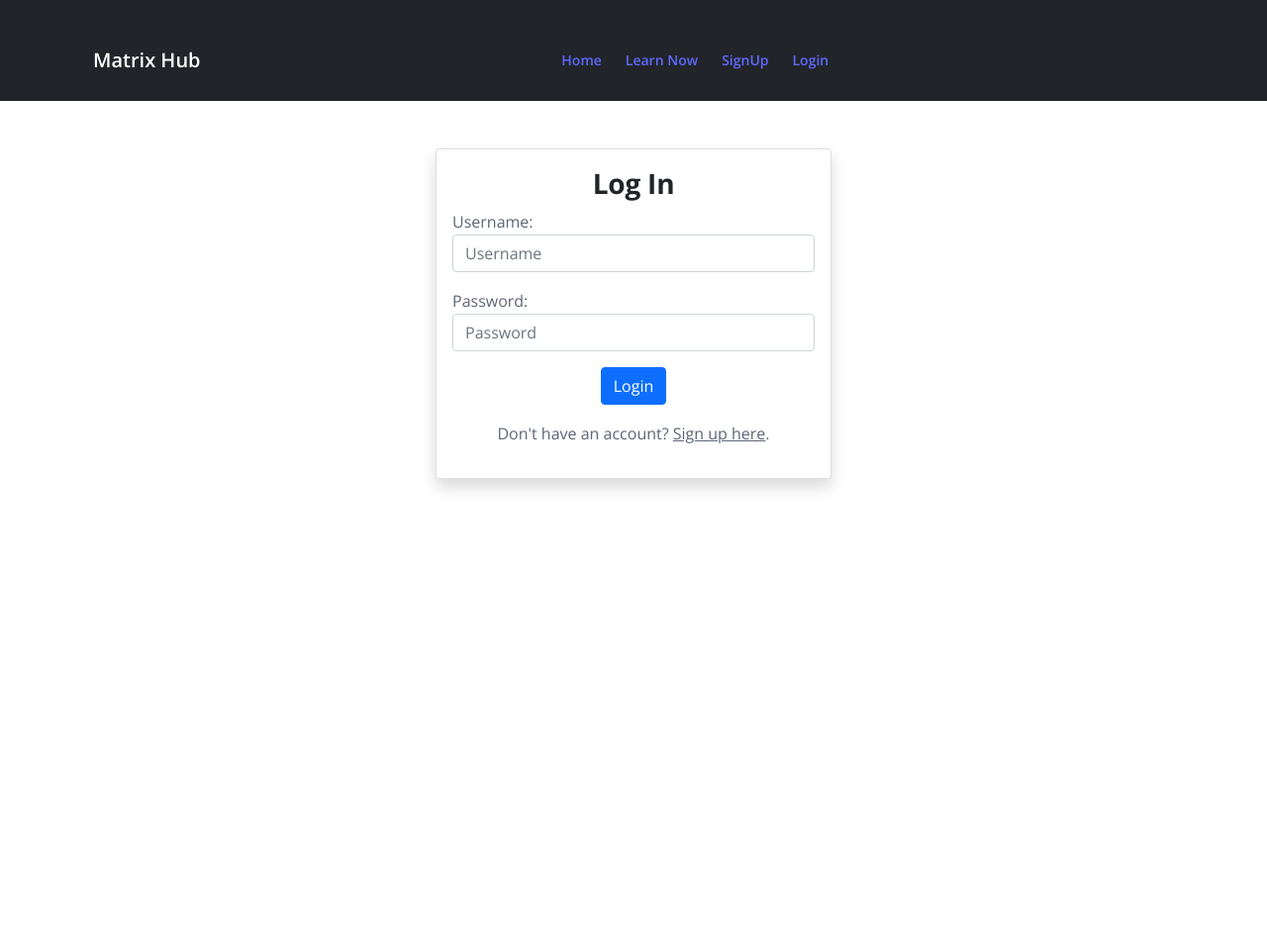
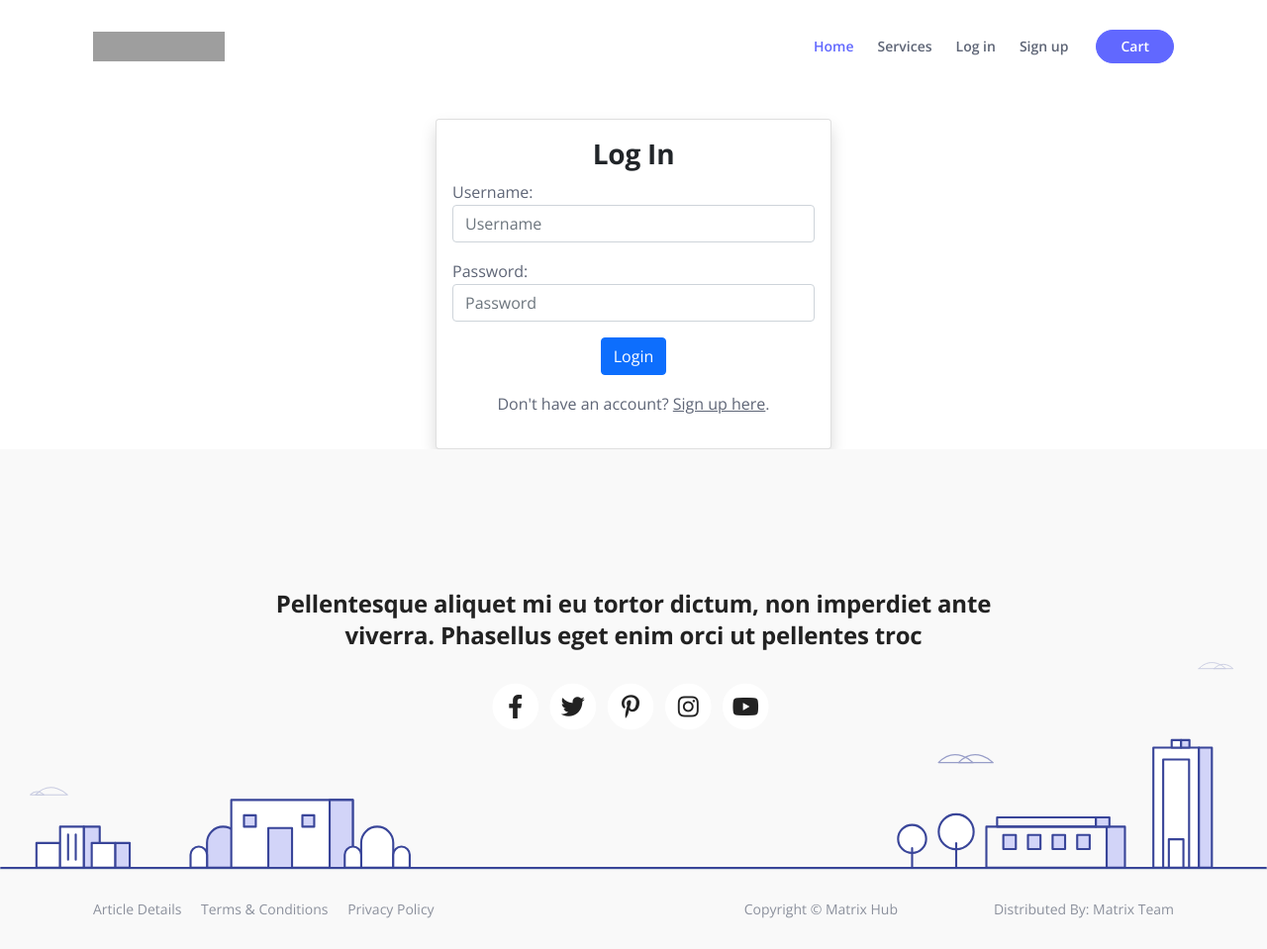
Before and after one commit to BabatundeJunior/matrixclone, a Django app: page /authentication/login/ in a window 1280 px wide. Shown: the whole page at 99% size. Before the commit the page ends 495 px from the top, so only its background shows below. Run offline with Django 5.2, Linux system fonts and the light colour scheme; some libraries are stand-ins or nearby versions; grey boxes are pictures that could not be loaded.

Commit message:
updated frontend

```diff
--- a/templates/authentication/login.html
+++ b/templates/authentication/login.html
@@ -1,8 +1,7 @@
 {% extends 'core/base.html' %}
 
 {% block content %}
-
-<div class="container mt-5">
+<div class="container" style="margin-top: 120px;">
     <div class="card mx-auto shadow" style="max-width: 400px;">
         <div class="card-body">
             <h3 class="card-title text-center">Log In</h3>
@@ -19,10 +18,4 @@
 </div>
 
 
-<style>
-    .required::after {
-        content: '';
-    }
-</style>
-
 {% endblock %}
--- a/templates/authentication/signup.html
+++ b/templates/authentication/signup.html
@@ -2,7 +2,7 @@
 
 
 {% block content %}
-<div class="container mt-5">
+<div class="container" style="margin-top: 120px;">
     <div class="card mx-auto shadow" style="max-width: 400px;">
         <div class="card-body">
             <h3 class="card-title text-center">Sign Up</h3>
--- a/templates/core/base.html
+++ b/templates/core/base.html
@@ -7,63 +7,152 @@
     <title>{% block title %}{% endblock title %} | Matrix Hub</title>
     <link href="https://cdn.jsdelivr.net/npm/bootstrap@5.3.3/dist/css/bootstrap.min.css" rel="stylesheet" integrity="sha384-QWTKZyjpPEjISv5WaRU9OFeRpok6YctnYmDr5pNlyT2bRjXh0JMhjY6hW+ALEwIH" crossorigin="anonymous">
         <link href="https://fonts.googleapis.com/css2?family=Open+Sans:ital,wght@0,400;0,600;0,700;1,400&display=swap" rel="stylesheet">
+        <link rel="stylesheet" href="https://cdnjs.cloudflare.com/ajax/libs/font-awesome/4.7.0/css/font-awesome.min.css">
         <link href="{% static 'css/bootstrap.min.css' %}" rel="stylesheet">
         <link href="{% static 'css/fontawesome-all.min.css' %}" rel="stylesheet">
         <link href="{% static 'css/swiper.css' %}" rel="stylesheet">
         <link href="{% static 'css/styles.css' %}" rel="stylesheet">
   </head>
   <body>
-        <nav class="navbar navbar-expand-lg bg-dark navbar-dark">
-  <div class="container-fluid container text-center my-3">
-    <a class="navbar-brand" href="{% url 'core:home' %}">Matrix Hub</a>
-    <button class="navbar-toggler" type="button" data-bs-toggle="collapse" data-bs-target="#navbarSupportedContent" aria-controls="navbarSupportedContent" aria-expanded="false" aria-label="Toggle navigation">
+    <!-- Navigation -->
+    <nav id="navbarExample" class="navbar navbar-expand-lg fixed-top navbar-light" aria-label="Main navigation">
+        <div class="container">
+
+            <!-- Image Logo -->
+            <a class="navbar-brand logo-image" href="{% url 'core:home' %}"><img src="#mylogo" alt="Matrix Hub"></a>
+
+            <!-- Text Logo - Use this if you don't have a graphic logo -->
+            <!-- <a class="navbar-brand logo-text" href="index.html">Zinc</a> -->
+
+            <button class="navbar-toggler p-0 border-0" type="button" id="navbarSideCollapse" aria-label="Toggle navigation">
                 <span class="navbar-toggler-icon"></span>
             </button>
-    <div class="collapse navbar-collapse container text-center" id="navbarSupportedContent">
-      <ul class="navbar-nav mx-auto mb-2 mb-lg-0">
+
+            <div class="navbar-collapse offcanvas-collapse" id="navbarsExampleDefault">
+                <ul class="navbar-nav ms-auto navbar-nav-scroll">
                     <li class="nav-item">
                         <a class="nav-link active" aria-current="page" href="{% url 'core:home' %}">Home</a>
                     </li>
                     <li class="nav-item">
-          <a class="nav-link active" href="#">Learn Now</a>
+                        <a class="nav-link" href="#">Services</a>
                     </li>
                     {% if request.user.is_authenticated %}
                     <li class="nav-item dropdown">
-          <a class="nav-link active dropdown-toggle" href="#" role="button" data-bs-toggle="dropdown" aria-expanded="false">
-            @{{request.user}}
-          </a>
-          <ul class="dropdown-menu">
+                        <a class="nav-link dropdown-toggle" href="#" id="dropdown01" data-bs-toggle="dropdown" aria-expanded="false">{{ request.user }}</a>
+                        <ul class="dropdown-menu" aria-labelledby="dropdown01">
                             <li><a class="dropdown-item" href="#">Dashboard</a></li>
+                            <li><div class="dropdown-divider"></div></li>
                             <li><a class="dropdown-item" href="#">Profile</a></li>
-            <li><a class="dropdown-item" href="#"></a></li>
-            <li><a class="dropdown-item" href="#"></a></li>
-            <li><hr class="dropdown-divider"></li>
+                            <li><div class="dropdown-divider"></div></li>
                             <li><a class="dropdown-item" href="{% url 'authentication:logout' %}">Logout</a></li>
                         </ul>
+                    </li>
                     {% else %}
+                    <li class="nav-item">
+                        <a class="nav-link" href="{% url 'authentication:login' %}">Log in</a>
                     </li>
                     <li class="nav-item">
-          <a class="nav-link active" href="{% url 'authentication:signup' %}">SignUp</a>
-        </li>
-        <li class="nav-item">
-          <a class="nav-link active" href="{% url 'authentication:login' %}">Login</a>
+                        <a class="nav-link" href="{% url 'authentication:signup' %}">Sign up</a>
                     </li>
                     {% endif %}
-<!--        <li class="nav-item">-->
-<!--          <a class="nav-link active" href="#">Become an instructor</a>-->
-<!--        </li>-->
+
                 </ul>
-    </div>
-  </div>
-</nav>
+                <span class="nav-item">
+                    <a class="btn-solid-sm" href="#contact">Cart</a>
+                </span>
+            </div> <!-- end of navbar-collapse -->
+        </div> <!-- end of container -->
+    </nav> <!-- end of navbar -->
+    <!-- end of navigation -->
 
 
-    <div class="container">
+
+
+    <div class="">
       {% block content %}
       {% endblock content %}
     </div>
 
 
+        <!-- Footer -->
+    <div class="footer bg-gray">
+        <img class="decoration-city" src="images/decoration-city.svg" alt="alternative">
+        <div class="container">
+            <div class="row">
+                <div class="col-lg-12">
+                    <h4>Pellentesque aliquet mi eu tortor dictum, non imperdiet ante viverra. Phasellus eget enim orci ut pellentes troc</h4>
+                    <div class="social-container">
+                        <span class="fa-stack">
+                            <a href="#your-link">
+                                <i class="fas fa-circle fa-stack-2x"></i>
+                                <i class="fab fa-facebook-f fa-stack-1x"></i>
+                            </a>
+                        </span>
+                        <span class="fa-stack">
+                            <a href="#your-link">
+                                <i class="fas fa-circle fa-stack-2x"></i>
+                                <i class="fab fa-twitter fa-stack-1x"></i>
+                            </a>
+                        </span>
+                        <span class="fa-stack">
+                            <a href="#your-link">
+                                <i class="fas fa-circle fa-stack-2x"></i>
+                                <i class="fab fa-pinterest-p fa-stack-1x"></i>
+                            </a>
+                        </span>
+                        <span class="fa-stack">
+                            <a href="#your-link">
+                                <i class="fas fa-circle fa-stack-2x"></i>
+                                <i class="fab fa-instagram fa-stack-1x"></i>
+                            </a>
+                        </span>
+                        <span class="fa-stack">
+                            <a href="#your-link">
+                                <i class="fas fa-circle fa-stack-2x"></i>
+                                <i class="fab fa-youtube fa-stack-1x"></i>
+                            </a>
+                        </span>
+                    </div> <!-- end of social-container -->
+                </div> <!-- end of col -->
+            </div> <!-- end of row -->
+        </div> <!-- end of container -->
+    </div> <!-- end of footer -->
+    <!-- end of footer -->
+
+
+    <!-- Copyright -->
+    <div class="copyright bg-gray">
+        <div class="container">
+            <div class="row">
+                <div class="col-lg-6">
+                    <ul class="list-unstyled li-space-lg p-small">
+                        <li><a href="article.html">Article Details</a></li>
+                        <li><a href="terms.html">Terms & Conditions</a></li>
+                        <li><a href="privacy.html">Privacy Policy</a></li>
+                    </ul>
+                </div> <!-- end of col -->
+                <div class="col-lg-3">
+                    <p class="p-small statement">Copyright © <a href="#">Matrix Hub</a></p>
+                </div> <!-- end of col -->
+                <div class="col-lg-3">
+                    <p class="p-small statement">Distributed By: <a href="" target="_blank">Matrix Team</a></p>
+                </div> <!-- end of col -->
+            </div> <!-- enf of row -->
+        </div> <!-- end of container -->
+    </div> <!-- end of copyright -->
+    <!-- end of copyright -->
+
+
+
+
+    <!-- Scripts -->
+    <script src="js/bootstrap.min.js"></script> <!-- Bootstrap framework -->
+    <script src="js/swiper.min.js"></script> <!-- Swiper for image and text sliders -->
+    <script src="js/purecounter.min.js"></script> <!-- Purecounter counter for statistics numbers -->
+    <script src="js/isotope.pkgd.min.js"></script> <!-- Isotope for filter -->
+    <script src="js/scripts.js"></script> <!-- Custom scripts -->
+
+
     <script src="https://cdn.jsdelivr.net/npm/bootstrap@5.3.3/dist/js/bootstrap.bundle.min.js" integrity="sha384-YvpcrYf0tY3lHB60NNkmXc5s9fDVZLESaAA55NDzOxhy9GkcIdslK1eN7N6jIeHz" crossorigin="anonymous"></script>
   </body>
 </html>
```
Also changed, not shown: templates/core/home.html (+31 -9 lines), db.sqlite3, media/images/woman-doing-bitcoin-trading.svg (added), static/css/styles.css (line endings or trailing spaces). Lines whose indentation alone changed are shown as unchanged.
